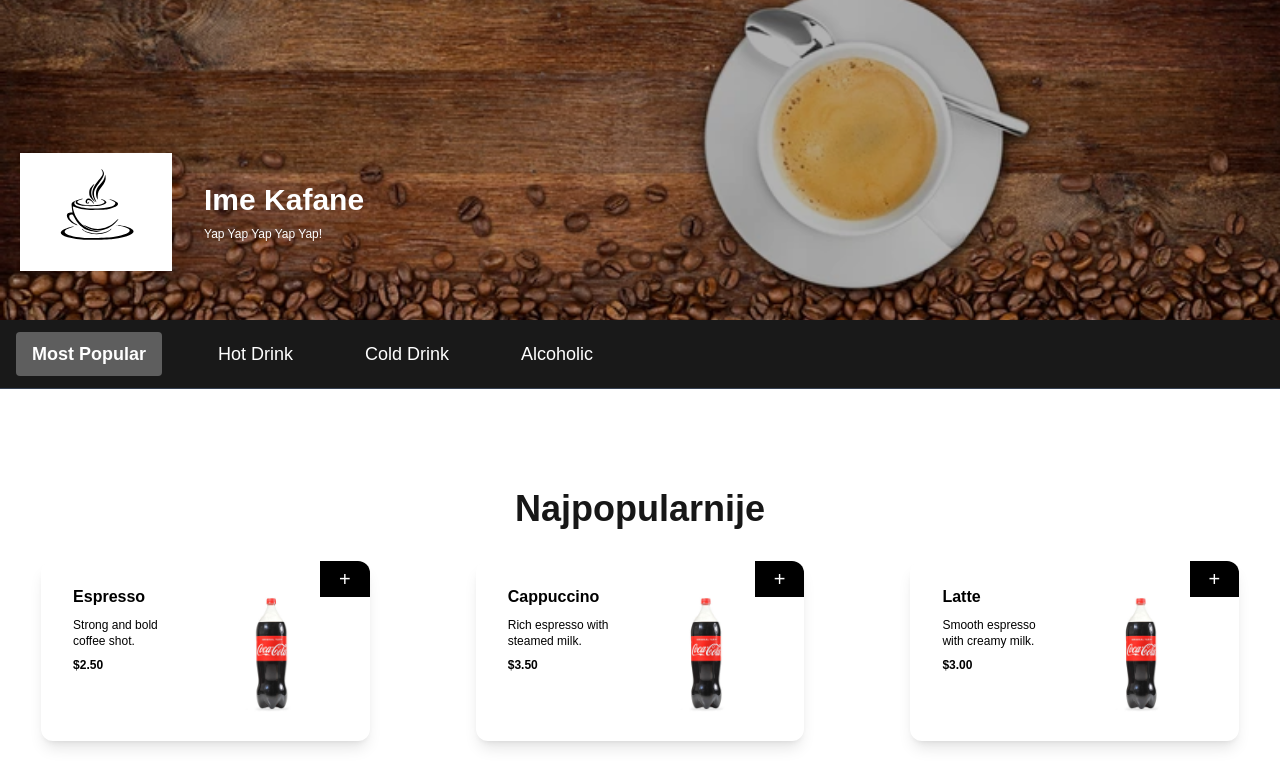
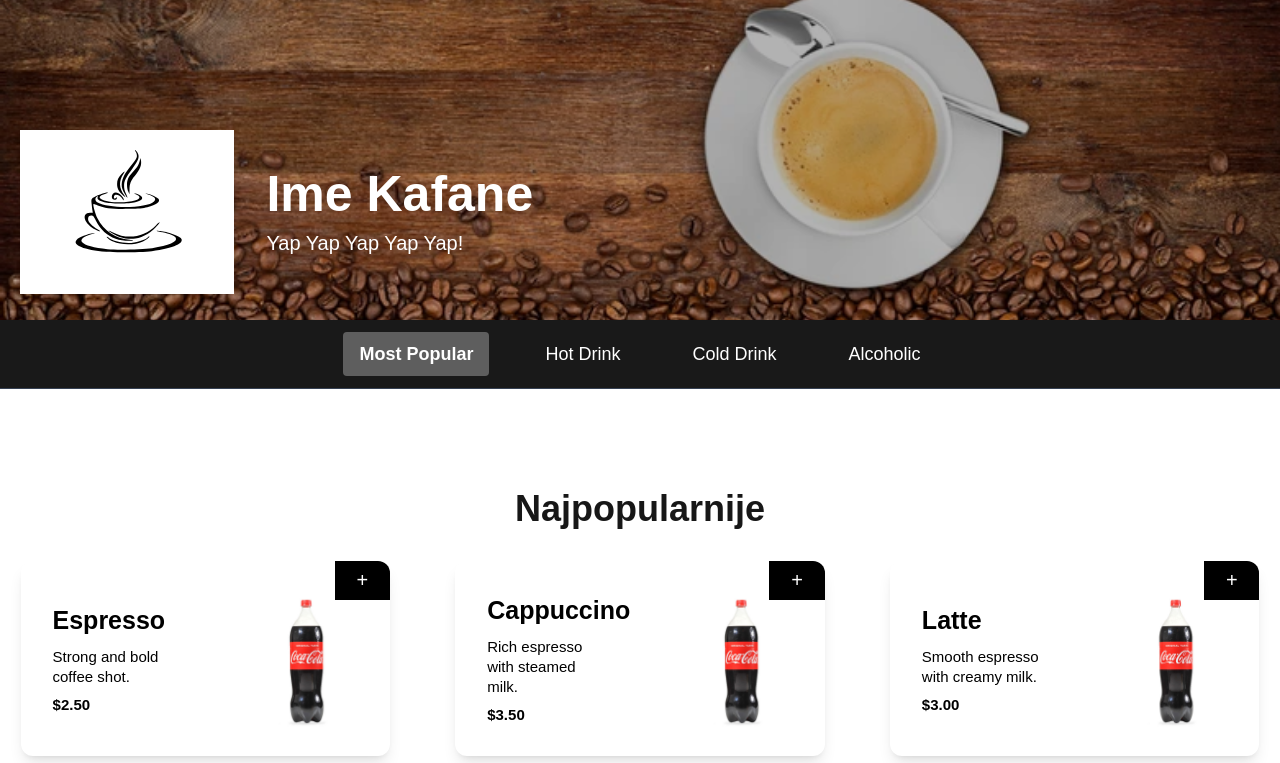
Before and after one commit to Waiter-service/waiter-service-user, a Next.js app: page / in a window 1280 px wide. Shown: the top 763 px of the page. Built offline with nearby package versions, Linux system fonts and the light colour scheme.

Commit message:
finish resposive design

```diff
--- a/package.json
+++ b/package.json
@@ -9,7 +9,6 @@
     "lint": "next lint"
   },
   "dependencies": {
-    "@tailwindcss/vite": "^4.1.6",
     "next": "^15.3.1",
     "react": "^19.0.0",
     "react-dom": "^19.0.0"
@@ -17,12 +16,15 @@
   "devDependencies": {
     "@eslint/eslintrc": "^3",
     "@tailwindcss/postcss": "^4",
+    "@tailwindcss/vite": "^4.1.7",
     "@types/node": "^20",
     "@types/react": "^19",
     "@types/react-dom": "^19",
+    "autoprefixer": "^10.4.21",
     "eslint": "^9",
     "eslint-config-next": "15.3.1",
-    "tailwindcss": "^4.1.6",
+    "postcss": "^8.5.3",
+    "tailwindcss": "^4.1.7",
     "typescript": "^5"
   }
 }
--- a/src/app/page.tsx
+++ b/src/app/page.tsx
@@ -85,7 +85,7 @@ export default function Home() {
   }, []);
 
   return (
-    <div>
+    <div className="mx-auto w-full max-w-[1440px]">
      <HomePageHeader />
 
      <HomePageNavBar currentSection={currentSection} />
@@ -158,4 +158,4 @@ export default function Home() {
 }
 // malo uredi dizajnerski da lipse izgleda(nac neku paletu boja i toga se drzat)
 //triba ustimat ovaj scroll da navbar ne oznaci nadolzeci section pre brzo(vecinski problem kad scrollas od dolje prema gore)
-//dovrsi za single page product i modificaj sve za do 1440
+//sredi za ove prijelaze malo velcinu fonta i sredi ovaj singlepage product
--- a/src/components/HomePageDrink.tsx
+++ b/src/components/HomePageDrink.tsx
@@ -14,10 +14,11 @@ export default function HomePageDrink({ name, description, price }: HomePageDrin
 
     return (
       <>
-        <div className="relative bg-white shadow-lg rounded-xl px-8 py-6 flex items-center justify-between max-w-[80%] mx-auto hover:shadow-2xl hover:scale-[1.02] transition-all duration-250 ease-in-out cursor-pointer overflow-hidden"  onClick={() => setIsModalOpen(true)}>
+        <div className="relative bg-white shadow-lg rounded-xl px-8 py-6 flex items-center justify-between max-w-[80%] mx-auto hover:shadow-2xl hover:scale-[1.02] transition-all duration-250 ease-in-out cursor-pointer overflow-hidden
+        sm:max-w-[65%] md:max-w-[90%]"  onClick={() => setIsModalOpen(true)}>
             {/* Button */}
             <button
-                className="absolute top-0 right-0 bg-black text-white w-[15%] h-[20%] flex items-center justify-center rounded-[5.5] hover:bg-gray-800 transition duration-250 ease-in-out cursor-pointer text-xl"
+                className="absolute top-0 right-0 bg-black text-white w-[15%] h-[20%] flex items-center justify-center rounded-[5.5] hover:bg-gray-800 transition duration-250 ease-in-out cursor-pointer text-xl z-2"
                 onClick={(e) => {
                 e.stopPropagation();
                 alert("Added to cart!");
@@ -27,17 +28,17 @@ export default function HomePageDrink({ name, description, price }: HomePageDrin
             </button>
 
             {/* Content */}
-            <div className="pr-4 max-w-[45%]  flex flex-col gap-2 h-full">
-                <h2 className="text-1xl font-bold text-black max-w-[30%]">{name}</h2>
-                <p className="text-xs text-black">{description}</p>
-                <p className="text-xs font-semibold text-black">${price.toFixed(2)}</p>
+            <div className="pr-4 max-w-[45%]  flex flex-col gap-2">
+                <h2 className="text-1xl font-bold text-black max-w-[30%] sm:text-[25px]">{name}</h2>
+                <p className="text-xs text-black sm:text-[15px]">{description}</p>
+                <p className="text-xs font-semibold text-black sm:text-[15px]">${price.toFixed(2)}</p>
             </div>
 
             {/* Image */}
             <Image
                 src={CocaColaPng}
                 alt="Coca Cola"
-                className="max-w-[50%] h-auto rounded-lg"
+                className="max-w-[48%] h-auto rounded-lg md:translate-x-[15%]"
             />
         </div>
 
--- a/src/components/HomePageHeader.tsx
+++ b/src/components/HomePageHeader.tsx
@@ -13,7 +13,7 @@ export default function HomePageHeader() {
         {/*Logo and Title*/}
         <div className="relative h-full flex items-center">
           <div className="flex items-center gap-8 ml-5 pt-26">
-            <div className="bg-white p-2 rounded-[8] shadow w-fit max-w-[25%]">
+            <div className="bg-white p-2 rounded-[8] shadow w-fit max-w-[30%]">
               <Image
                 src={coffeeBarSvg}
                 alt="Logo"
@@ -22,8 +22,8 @@ export default function HomePageHeader() {
             </div>
 
             <div className="text-white">
-              <h1 className="text-3xl font-bold">Ime Kafane</h1>
-              <p className="text-xs mt-2">Yap Yap Yap Yap Yap!</p>
+              <h1 className="text-2xl font-bold sm:text-4xl xl:text-[50px]">Ime Kafane</h1>
+              <p className="text-xs mt-2 sm:text-[15px] xl:text-[20px]">Yap Yap Yap Yap Yap!</p>
             </div>
           </div>
         </div>
--- a/src/components/HomePageNavBar.tsx
+++ b/src/components/HomePageNavBar.tsx
@@ -30,13 +30,14 @@ export default function HomePageNavBar({ currentSection }: { currentSection: str
   }, [currentSection]);
 
   return (
-    <div className="sticky top-0 z-2">
+    <div className="sticky top-0 z-4">
       <nav className="bg-black/90 backdrop-blur-sm py-3 border-b border-gray-700">
-        <div className="flex justify-between items-center mx-auto max-w-7xl px-4">
+        <div className="mx-auto max-w-7xl px-4">
+          <div className="flex flex-col sm:flex-row sm:justify-center sm:items-center">
 
             {/* Scrollable NavBar buttons */}
-          <div className="flex-1 overflow-x-auto scrollbar-none">
-            <div className="flex justify-start items-center gap-4 md:gap-10 min-w-max">
+            <div className="overflow-x-auto scrollbar-none w-full sm:w-auto">
+              <div className="flex justify-center sm:justify-center items-center gap-4 md:gap-10 min-w-max">
                 {orderOptions.map((option, index) => {
                   const sectionId = option.replace(/\s+/g, "-").toLowerCase();
                   const isActive = currentSection === sectionId;
@@ -47,8 +48,7 @@ export default function HomePageNavBar({ currentSection }: { currentSection: str
                       href={`#${sectionId}`}
                       ref={(el) => { linkRefs.current[index] = el; }}
                       className={`text-sm md:text-lg font-medium px-3 py-1 md:px-4 md:py-2 rounded transition duration-300
-                      ${isActive ? "bg-white/30 text-white font-semibold" : "text-white hover:bg-white/20"}
-                    `}
+                        ${isActive ? "bg-white/30 text-white font-semibold" : "text-white hover:bg-white/20"}`}
                     >
                       {option}
                     </a>
@@ -60,7 +60,7 @@ export default function HomePageNavBar({ currentSection }: { currentSection: str
             {/* Naruci Button */}
             {showButton && (
               <button
-              className="ml-4 text-sm md:text-lg font-medium px-3 py-1 md:px-4 md:py-2 rounded transition duration-300 text-white hover:bg-white/20 cursor-pointer"
+                className="mt-2 sm:mt-0 sm:ml-6 text-sm md:text-lg font-medium px-3 py-1 md:px-4 md:py-2 rounded transition duration-300 text-white hover:bg-white/20 cursor-pointer"
                 onClick={() => {
                   const cart = JSON.parse(localStorage.getItem("cart") || "[]");
                   if (cart.length > 0) {
@@ -76,7 +76,9 @@ export default function HomePageNavBar({ currentSection }: { currentSection: str
               </button>
             )}
           </div>
+        </div>
       </nav>
     </div>
+
   );
 }
--- a/src/components/HomePageProductDetail.tsx
+++ b/src/components/HomePageProductDetail.tsx
@@ -92,7 +92,7 @@ export default function HomePageProductDetail({
 
   return (
     <div className="fixed inset-0 flex items-center justify-center bg-black/90 z-3">
-      <div className="bg-white p-6 rounded-lg shadow-lg w-[90%] max-w-[90%] relative">
+      <div className="bg-white p-6 rounded-lg shadow-lg w-[90%] max-w-[90%] relative md:max-w-[60%] lg:max-w-[45%]">
         {/* Close Button */}
         <button
           className="absolute p-3 top-1 right-1 text-2xl text-gray-900 hover:text-gray-700 hover:bg-gray-200 rounded-full transition duration-200 ease-in-out cursor-pointer"
@@ -111,18 +111,18 @@ export default function HomePageProductDetail({
         <div className="rounded-lg shadow-xl p-3">
           {/* Content */}
           <div className="justify-center mx-auto space-y-2 p-2">
-            <h2 className="text-1xl font-bold text-black">{name}</h2>
+            <h2 className="text-1xl font-bold text-black sm:text-[25px] xl:text-[30px]">{name}</h2>
             <hr className="border-t-1 border-black" />
-            <p className="text-xs text-black">{description}</p>
+            <p className="text-xs text-black sm:text-[15px] xl:text-[20px]">{description}</p>
             <hr className="border-t-1 border-black" />
-            <p className="text-xs font-semibold text-black">${price.toFixed(2)}</p>
+            <p className="text-xs font-semibold text-black sm:text-[15px] xl:text-[20px]">${price.toFixed(2)}</p>
           </div>
 
           {/* Quantity & Add Button */}
-          <div className="flex items-center justify-center mt-8 gap-3 flex-col">
+          <div className="flex items-center justify-center mt-8 gap-3 flex-col sm:flex-row">
             <div className="flex items-center justify-between w-[80%]">
               <button
-                className="bg-black p-3 text-white w-[25%] h-[10%] flex items-center justify-center rounded-[5.5] hover:bg-gray-800 transition duration-250 ease-in-out cursor-pointer text-xl disabled:text-gray-500 disabled:cursor-not-allowed text-xs"
+                className="bg-black p-3 text-white w-[25%] h-[10%] flex items-center justify-center rounded-[5.5] hover:bg-gray-800 transition duration-250 ease-in-out cursor-pointer text-xl disabled:text-gray-500 disabled:cursor-not-allowed text-xs  sm:text-base"
                 onClick={handleDecrement}
                 disabled={!isInCart && quantity === 1}
               >
@@ -130,7 +130,7 @@ export default function HomePageProductDetail({
               </button>
               <p className="text-2xl font-semibold text-black mx-2">{quantity}</p>
               <button
-                className="bg-black p-3 text-white w-[25%] flex items-center justify-center rounded-[5.5] hover:bg-gray-800 transition duration-250 ease-in-out cursor-pointer text-xs"
+                className="bg-black p-3 text-white w-[25%] flex items-center justify-center rounded-[5.5] hover:bg-gray-800 transition duration-250 ease-in-out cursor-pointer text-xs sm:text-base"
                 onClick={handleIncrement}
               >
                 +
@@ -140,8 +140,8 @@ export default function HomePageProductDetail({
               className="bg-black p-3 text-white w-[90%] flex items-center rounded-[5.5] hover:bg-gray-800 transition duration-250 ease-in-out cursor-pointer text-xl"
               onClick={handleAddToCart}
             >
-              <span className="flex-grow text-left text-sm">Add To Cart</span>
-              <span className="text-right text-sm">${(quantity * price).toFixed(2)}</span>
+              <span className="flex-grow text-left text-sm sm:text-base">Add To Cart</span>
+              <span className="text-right text-sm sm:text-base">${(quantity * price).toFixed(2)}</span>
             </button>
           </div>
         </div>
```
Also changed, not shown: 2 other files (tests, documents, lock files or other folders). Lines whose indentation alone changed are shown as unchanged.
